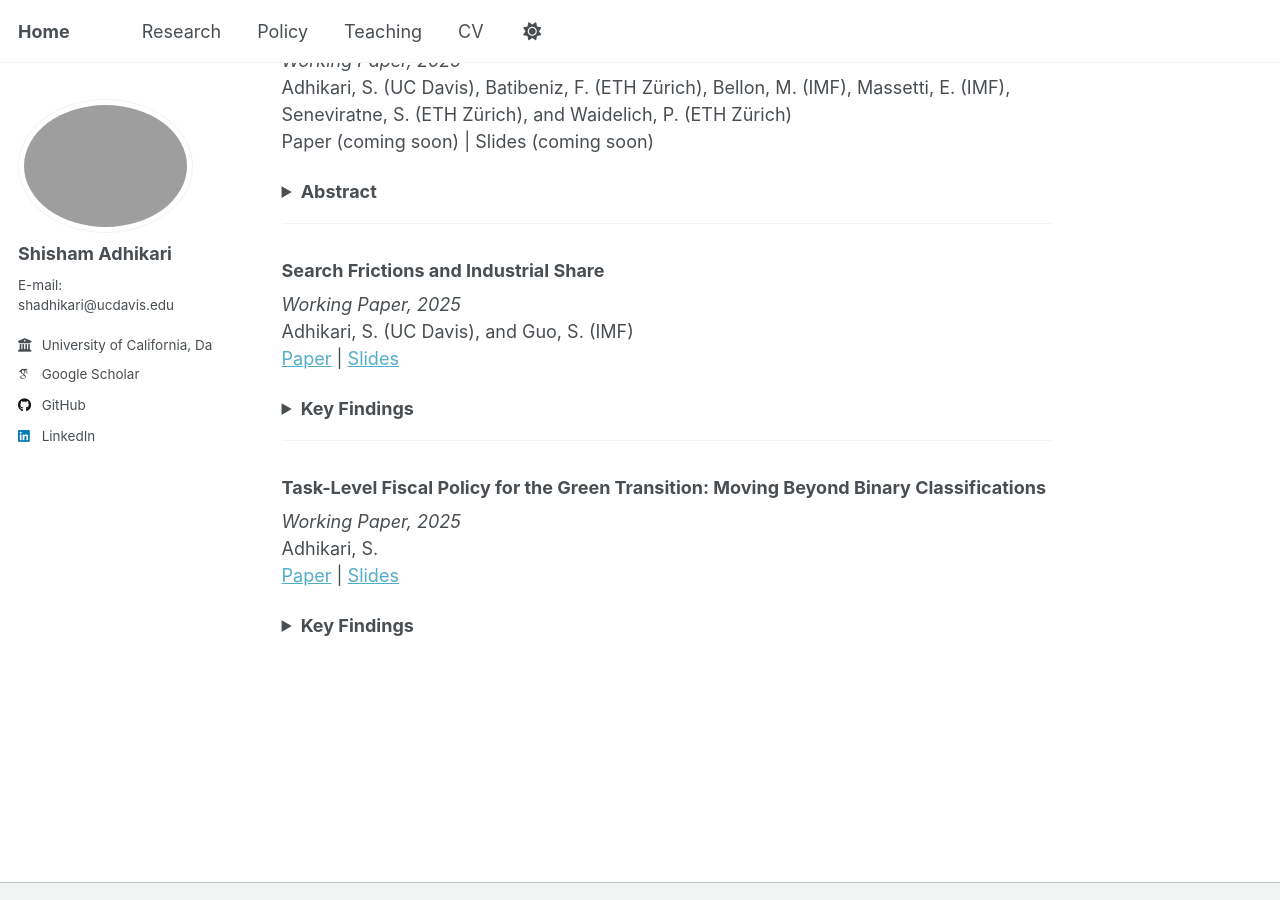
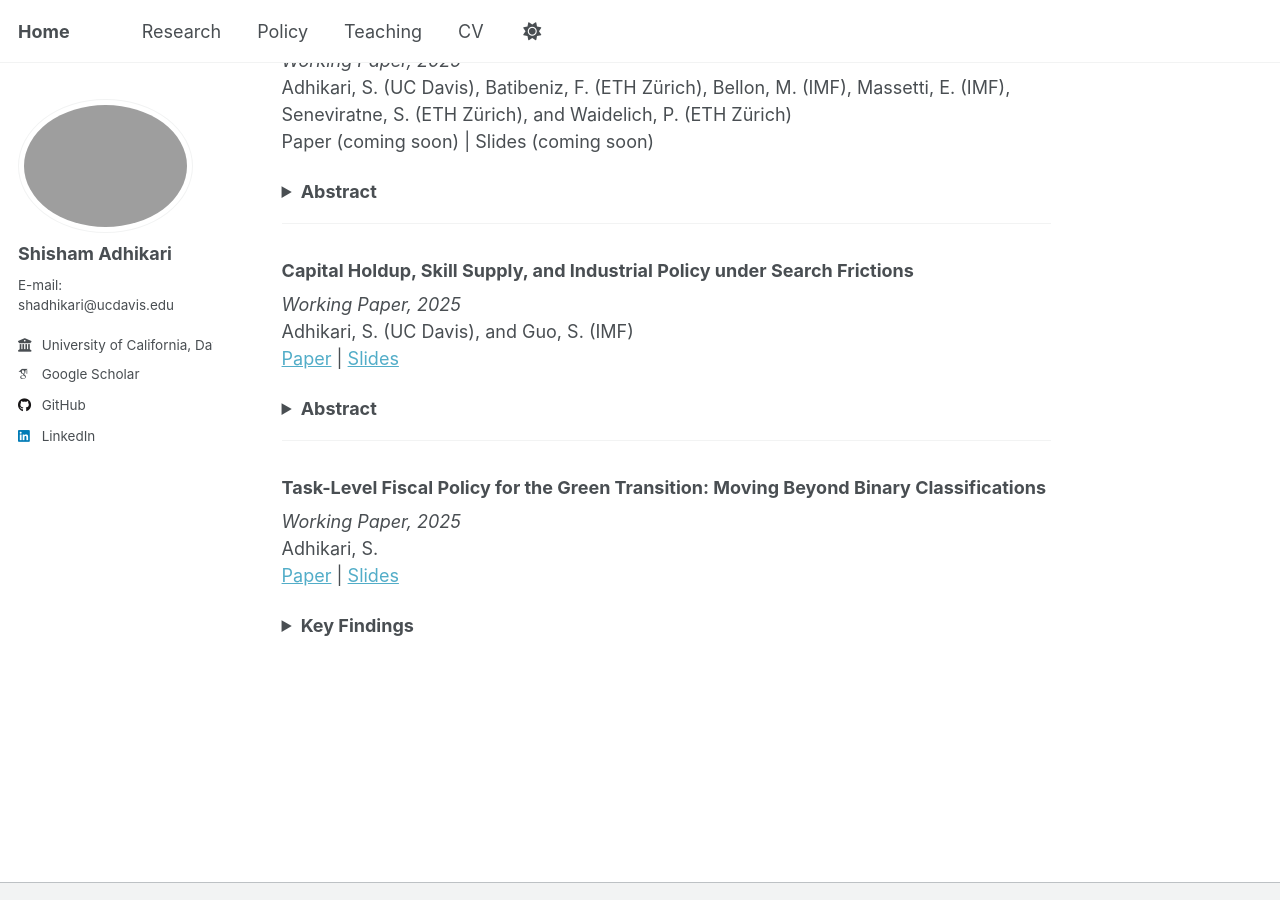
Before and after one commit to adhikars11/shadhikari, a Jekyll site: the page built from _pages/research.md, in a window 1280 px wide and 900 px high, scrolled down 738 px. Built offline with Jekyll 4.4.1, drawn with Linux system fonts in a browser that asks for light colours; some web fonts are replaced; part of the change alters nothing that is shown.

Commit message:
Revise working paper section on search frictions
Updated the title and content of the working paper section to reflect new findings and policy implications regarding capital holdup and skill supply under search frictions.

```diff
--- a/_pages/research.md
+++ b/_pages/research.md
@@ -52,16 +52,14 @@ A large empirical literature has linked weather shocks to GDP to estimate future
 
 ---
 
-### Search Frictions and Industrial Share
+### Capital Holdup, Skill Supply, and Industrial Policy under Search Frictions
 *Working Paper, 2025*
 Adhikari, S. (UC Davis), and Guo, S. (IMF)
 [Paper](#) | [Slides](#)
-<details><summary><strong>Key Findings</strong></summary>
-<ul>
-  <li><strong>Mechanism:</strong> Capital-intensive manufacturing faces two inefficiencies: (i) a hold-up problem that discourages firm investment, and (ii) a search externality where workers’ entry raises vacancy creation but is not internalized.</li>
-  <li><strong>Impact:</strong> The decentralized equilibrium underinvests in capital and employs too few manufacturing workers. The social planner’s allocation delivers higher manufacturing output, though employment may be lower due to capital deepening.</li>
-  <li><strong>Policy:</strong> Efficient outcomes require a mix of instruments—capital tax credits, training subsidies, and vacancy license fees—financed at zero net fiscal cost. Both firms and workers must be subsidized to reach the first-best.</li>
-</ul>
+<details><summary><strong>Abstract</strong></summary>
+<p>
+Manufacturing in many  economies faces a chicken-and-egg problem: firms create few manufacturing jobs when they expect  too small a pool of workers with suitable skills, while workers are reluctant to acquire those skills when manufacturing job opportunities are limited. We analyze optimal design of industrial policy in a two-sector search model with job-specific capital and workers choosing educational tracks. The decentralized equilibrium features three inefficiencies: capital underinvestment from holdup, matching externality, and inefficient sectoral allocation of labor. Under the standard Hosios condition, only the underinvestment distortion remains, implying that policy should focus on investment incentives, and job creation and skill acquisition will endogenously catch up. When Hosios is violated with workers' bargaining powers being too small, an additional wedge distorting workers' sectoral choice emerges and targeted training subsidies become welfare-improving. In quantitative exercise, we show that greater services-trade openness raises manufacturing employment share.
+</p>
 </details>
 
 
```
